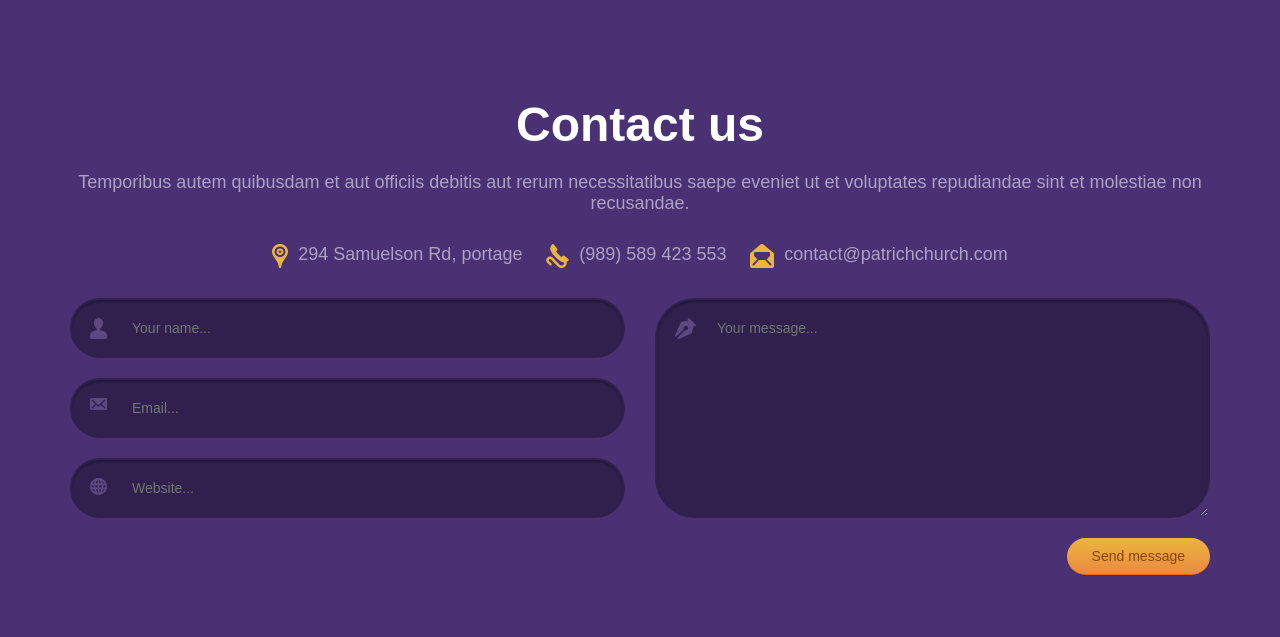
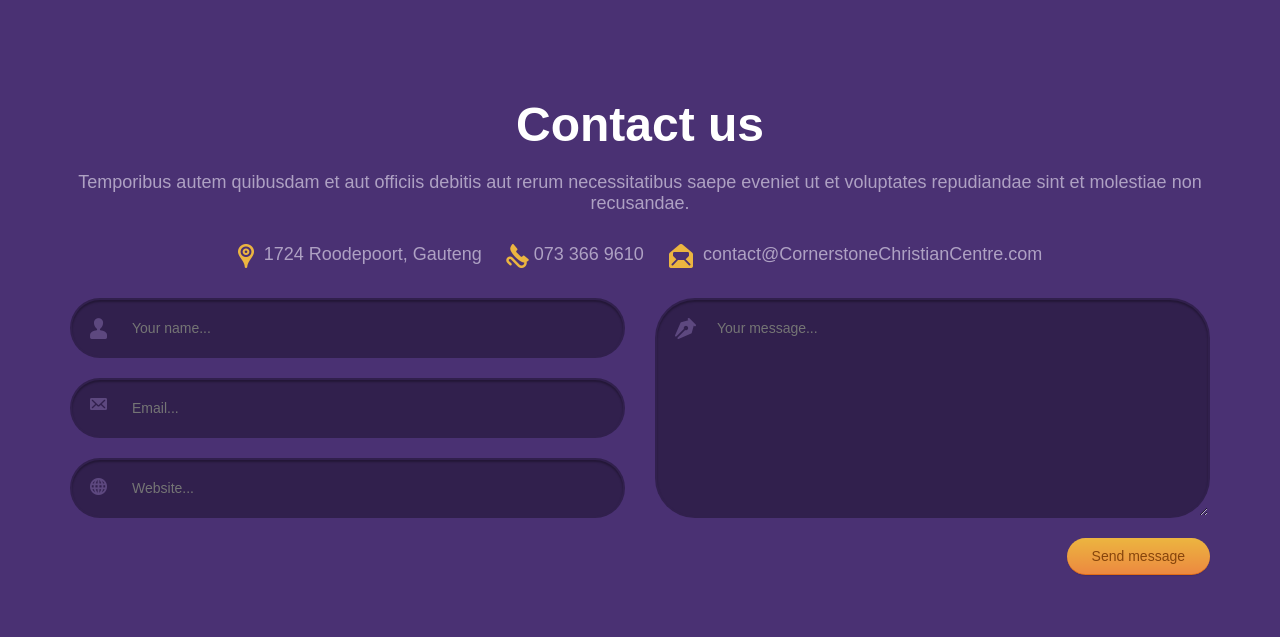
Before and after one commit to PerseveranceMbewe/FZFarmingProducts, a plain HTML site: page index.html in a window 1280 px wide. Shown: the part 3027-3664 px from the top of the page. Drawn offline with Linux system fonts and the light colour scheme; some packages are replaced by stand-ins of ours; grey boxes are pictures that could not be loaded; a web font is replaced by a local one.

```diff
--- a/index.html
+++ b/index.html
@@ -290,9 +290,9 @@
 						<p class="section-intro">Temporibus autem quibusdam et aut officiis debitis aut rerum necessitatibus saepe eveniet ut et voluptates repudiandae sint et molestiae non recusandae.</p>
 
 						<div class="contact-detail">
-							<span><img src="images/icon-marker.png" alt="" class="icon"> 294 Samuelson Rd, portage</span>
-							<span><img src="images/icon-phone.png" alt="" class="icon"> (989) 589 423 553</span>
-							<span><img src="images/icon-envelope.png" alt="" class="icon"> contact@patrichchurch.com</span>
+							<span><img src="images/icon-marker.png" alt="" class="icon"> 1724 Roodepoort, Gauteng</span>
+							<span><img src="images/icon-phone.png" alt="" class="icon">073 366 9610 </span>
+							<span><img src="images/icon-envelope.png" alt="" class="icon"> contact@CornerstoneChristianCentre.com</span>
 						</div>
 
 						<form class="contact-form">
@@ -323,7 +323,7 @@
 
 
 		<script src="js/jquery-1.11.1.min.js"></script>
-		<script type="text/javascript" src="http://maps.google.com/maps/api/js?sensor=false&amp;language=en"></script>
+		<script type="text/javascript" src="http://maps.google.com/maps/api/js?key=AIzaSyB9kQ06gslXXUibjmBePyjDcyeT9nbCxLo"></script>
 		<script src="js/plugins.js"></script>
 		<script src="js/app.js"></script>
 
```
